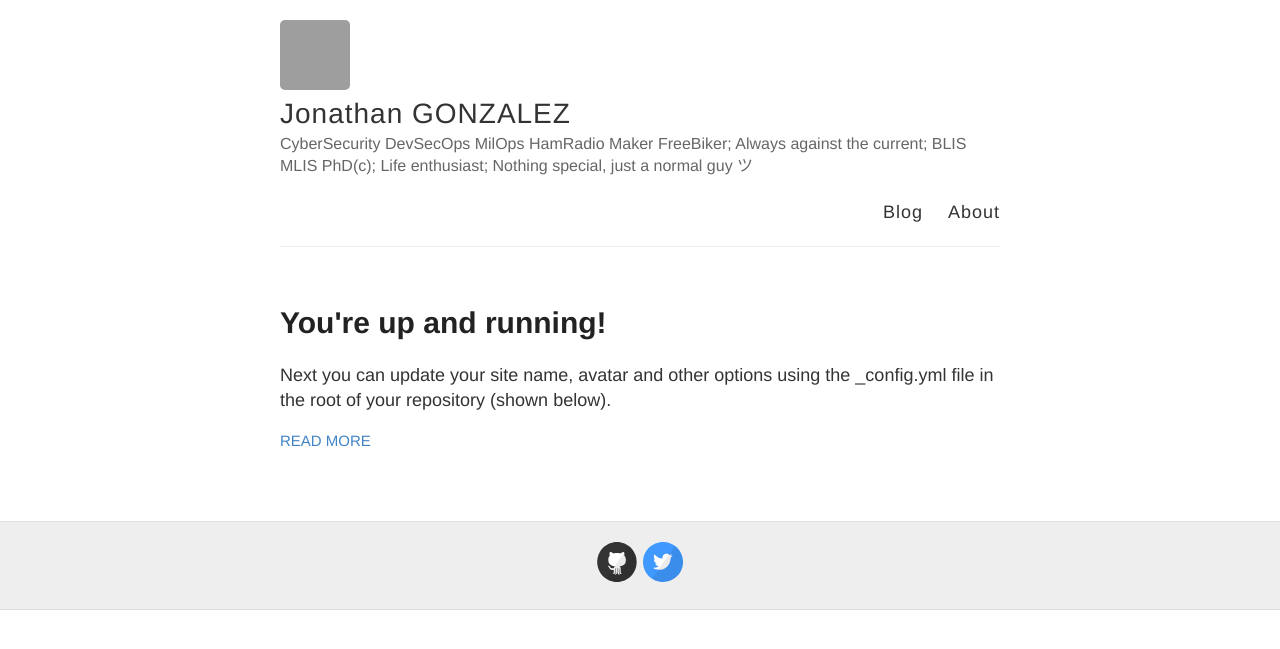
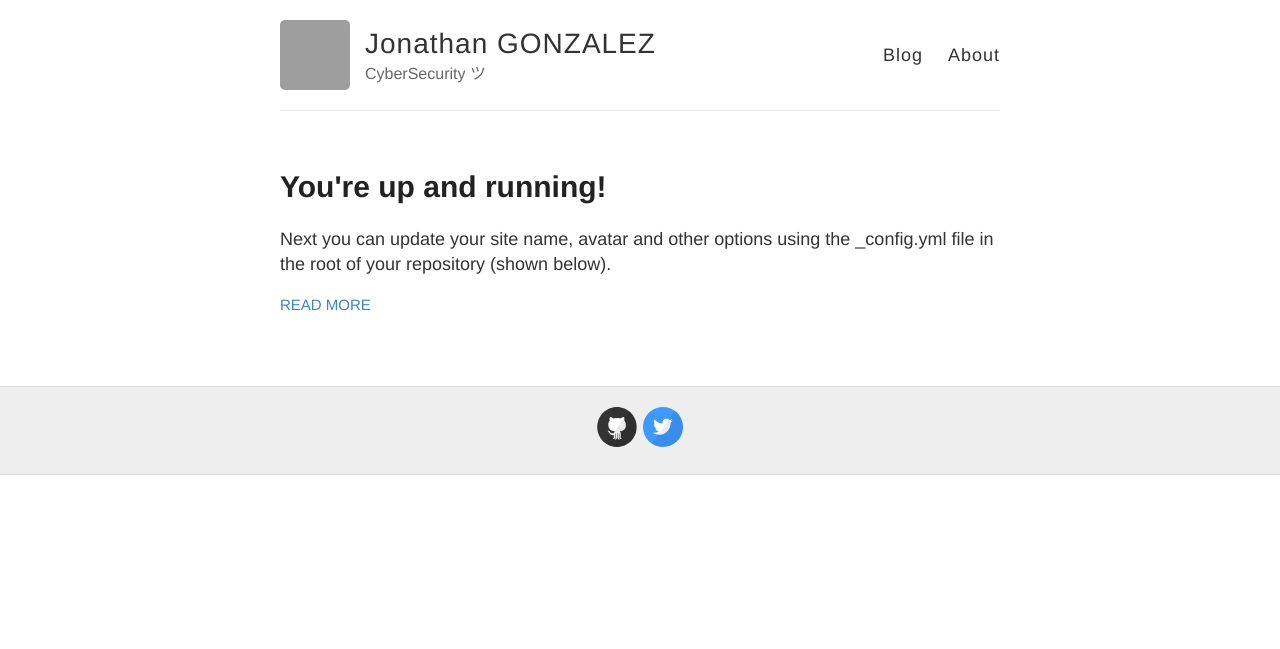
Before and after one commit to ea1het/0x30.io, a Jekyll site: the page built from index.html, in a window 1280 px wide. Shown: the top 649 px of the page. Built offline with Jekyll 4.4.1, drawn with Linux system fonts in a browser that asks for light colours; grey boxes are pictures that could not be loaded.

```diff
--- a/_config.yml
+++ b/_config.yml
@@ -6,7 +6,7 @@
 name: Jonathan GONZALEZ
 
 # Short bio or description (displayed in the header)
-description: CyberSecurity DevSecOps MilOps HamRadio Maker FreeBiker; Always against the current; BLIS MLIS PhD(c); Life enthusiast; Nothing special, just a normal guy ツ
+description: CyberSecurity ツ
 
 # URL of your avatar or profile pic (you could use your GitHub profile pic)
 avatar: https://avatars2.githubusercontent.com/u/30727873
```
